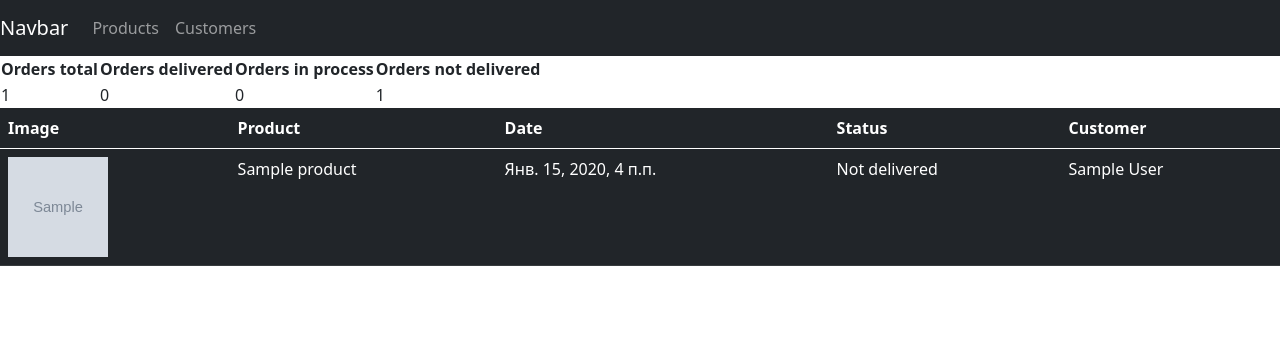
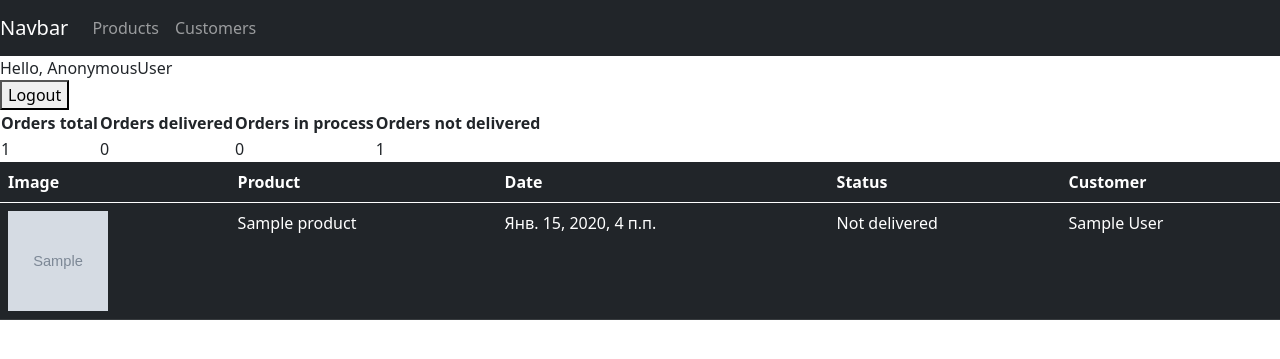
Before and after one commit to emir-naiz/bezman, a Django app: page /shop/orders/ in a window 1280 px wide. Shown: the top 359 px of the page. Run offline with Django 3.2, Linux system fonts and the light colour scheme; tables that the repository leaves empty hold one stand-in row (values such as "Sample post"); grey boxes marked "Sample" are stand-in pictures; parts of the project's set-up code (start-up, migrations or seed data) failed here and were passed over.

Commit message:
add logout

```diff
--- a/bezman_shop/supershop/templates/supershop/order-list.html
+++ b/bezman_shop/supershop/templates/supershop/order-list.html
@@ -1,5 +1,9 @@
 {% extends 'supershop/base.html' %}
 {% block content %}
+<nav>
+    Hello, {{ request.user }}
+</nav><form action="{% url 'logout' %}"><button class=b1>Logout</button></form>
+<form action="" method="POST">
 <table>
     <tr>
         <th>Orders total</th>
```
